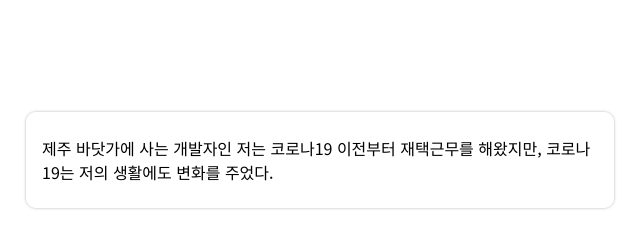
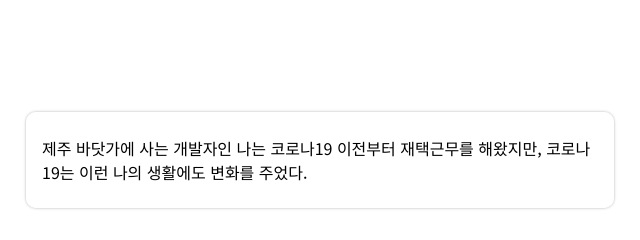
Before and after one commit to mjkorean/Interactive-Website-Practice, a plain HTML site: page index.html in a window 1280 px wide. Shown: the part 865-1105 px from the top of the page, 320-960 px from the left. Drawn offline with Linux system fonts and the light colour scheme.

Commit message:
Update index.html

```diff
--- a/index.html
+++ b/index.html
@@ -64,8 +64,8 @@
       <div class="scroll-text global-width">
         <div class="step">
           <p>
-            제주 바닷가에 사는 개발자인 저는 코로나19 이전부터 재택근무를
-            해왔지만, 코로나19는 저의 생활에도 변화를 주었다.
+            제주 바닷가에 사는 개발자인 나는 코로나19 이전부터 재택근무를
+            해왔지만, 코로나19는 이런 나의 생활에도 변화를 주었다.
           </p>
         </div>
         <div class="step">
```
